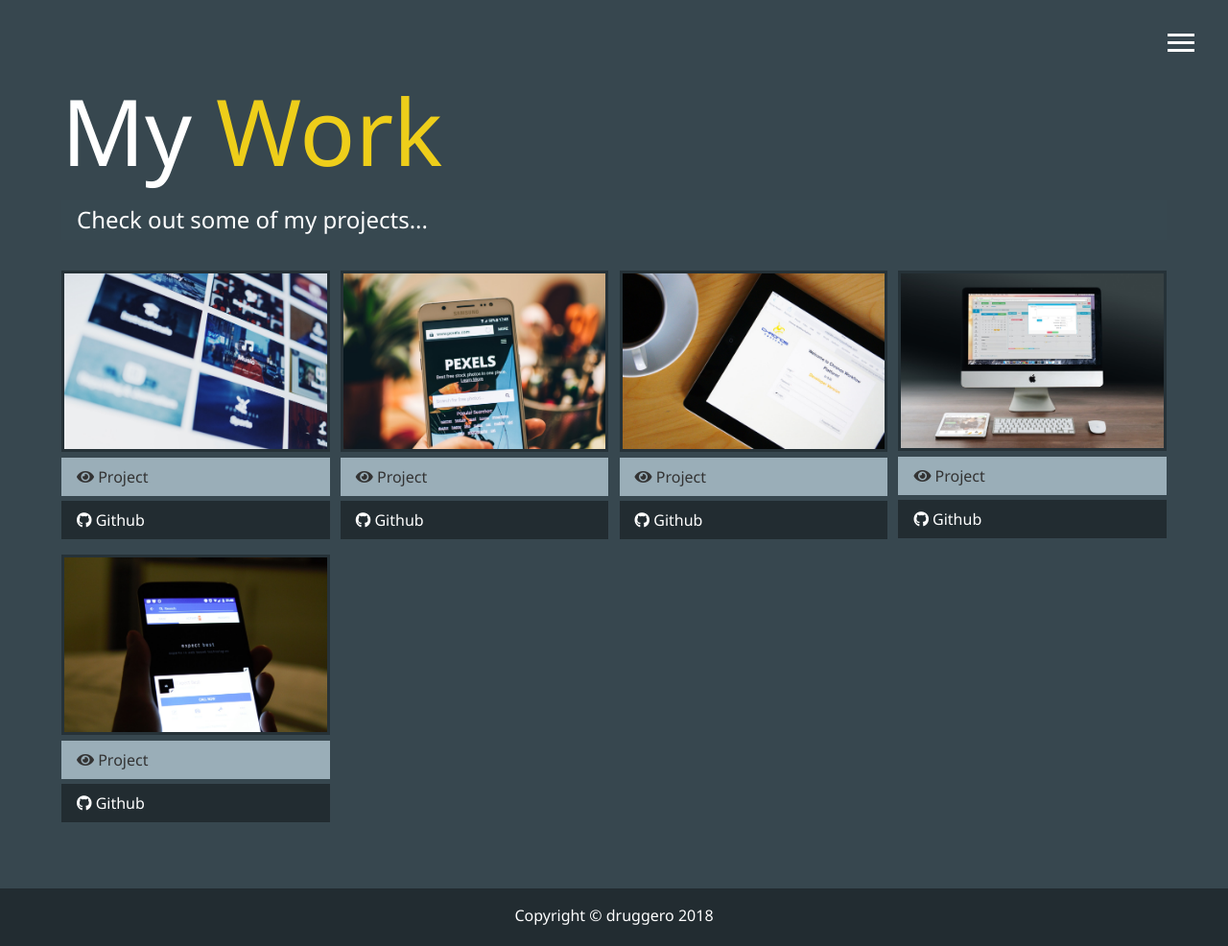
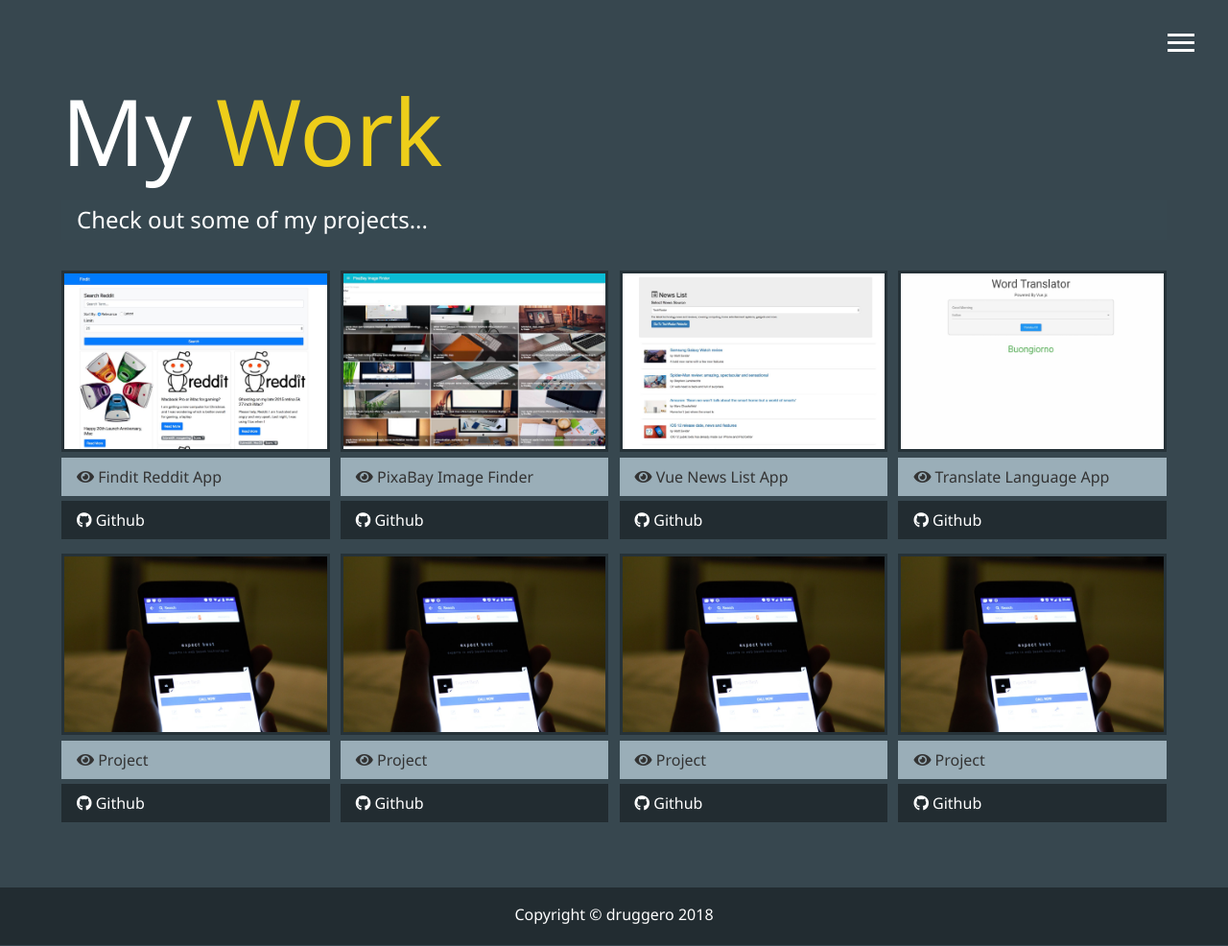
Before and after one commit to druggweb/modern_portfolio, a plain HTML site: page work.html in a window 1280 px wide. Shown: the whole page at 96% size. Drawn offline with Linux system fonts and the light colour scheme.

Commit message:
Update work.html added images

```diff
--- a/work.html
+++ b/work.html
@@ -48,51 +48,55 @@
       Check out some of my projects...
     </h2>
     <div class="projects">
-      <div class="item">
+      <div class="item"> <!-- Project 1 -->
         <a href="#!">
-          <img src="img/projects/project1.jpg" alt="Project">
+          <img src="img/projects/findit_project1.jpg" alt="Project">
         </a>
-        <a href="#" class="btn-light">
-          <i class="fas fa-eye"></i> Project
+        <a href="http://druggero.com/findit_pro/dist/index.html" class="btn-light">
+          <i class="fas fa-eye"></i> Findit Reddit App
         </a>
-        <a href="#" class="btn-dark">
+        <a href="https://github.com/druggweb/finddit" class="btn-dark">
           <i class="fab fa-github"></i> Github
         </a>
       </div>
-      <div class="item">
+
+      <div class="item"> <!-- Project 2 -->
         <a href="#!">
-          <img src="img/projects/project2.jpg" alt="Project">
+          <img src="img/projects/pixabay_project2.jpg" alt="Project">
         </a>
-        <a href="#" class="btn-light">
-          <i class="fas fa-eye"></i> Project
+        <a href="http://druggero.com/pixabay_images/build/index.html" class="btn-light">
+          <i class="fas fa-eye"></i> PixaBay Image Finder
         </a>
-        <a href="#" class="btn-dark">
+        <a href="https://github.com/druggweb" class="btn-dark">
           <i class="fab fa-github"></i> Github
         </a>
       </div>
-      <div class="item">
+
+      <div class="item"> <!-- Project 3 -->
         <a href="#!">
-          <img src="img/projects/project3.jpg" alt="Project">
+          <img src="img/projects/newslist_project3.jpg" alt="Project">
         </a>
-        <a href="#" class="btn-light">
-          <i class="fas fa-eye"></i> Project
+        <a href="http://druggero.com/vuenews/index.html" class="btn-light">
+          <i class="fas fa-eye"></i> Vue News List App
         </a>
-        <a href="#" class="btn-dark">
+        <a href="https://github.com/druggweb" class="btn-dark">
           <i class="fab fa-github"></i> Github
         </a>
       </div>
-      <div class="item">
+
+      <div class="item"> <!-- Project 4 -->
         <a href="#!">
-          <img src="img/projects/project4.jpg" alt="Project">
+          <img src="img/projects/translate_project4.jpg" alt="Project">
         </a>
-        <a href="#" class="btn-light">
-          <i class="fas fa-eye"></i> Project
+        <a href="http://druggero.com/word_translator/index.html#/" class="btn-light">
+          <i class="fas fa-eye"></i> Translate Language App
         </a>
-        <a href="#" class="btn-dark">
+        <a href="https://github.com/druggweb" class="btn-dark">
           <i class="fab fa-github"></i> Github
         </a>
       </div>
-      <div class="item">
+
+      <div class="item"> <!-- Project 5 -->
         <a href="#!">
           <img src="img/projects/project5.jpg" alt="Project">
         </a>
@@ -103,6 +107,43 @@
           <i class="fab fa-github"></i> Github
         </a>
       </div>
+
+      <div class="item"> <!-- Project 6 -->
+        <a href="#!">
+          <img src="img/projects/project5.jpg" alt="Project">
+        </a>
+        <a href="#" class="btn-light">
+          <i class="fas fa-eye"></i> Project
+        </a>
+        <a href="#" class="btn-dark">
+          <i class="fab fa-github"></i> Github
+        </a>
+      </div>
+
+      <div class="item"> <!-- Project 7 -->
+        <a href="#!">
+          <img src="img/projects/project5.jpg" alt="Project">
+        </a>
+        <a href="#" class="btn-light">
+          <i class="fas fa-eye"></i> Project
+        </a>
+        <a href="#" class="btn-dark">
+          <i class="fab fa-github"></i> Github
+        </a>
+      </div>
+
+      <div class="item"> <!-- Project 8 -->
+        <a href="#!">
+          <img src="img/projects/project5.jpg" alt="Project">
+        </a>
+        <a href="#" class="btn-light">
+          <i class="fas fa-eye"></i> Project
+        </a>
+        <a href="#" class="btn-dark">
+          <i class="fab fa-github"></i> Github
+        </a>
+      </div>
+
     </div>
   </main>
 
```
Also changed, not shown: img/projects/findit_project1.jpg (added), img/projects/newslist_project3.jpg (added), img/projects/pixabay_project2.jpg (added), img/projects/translate_project4.jpg (added), 2 other files.
